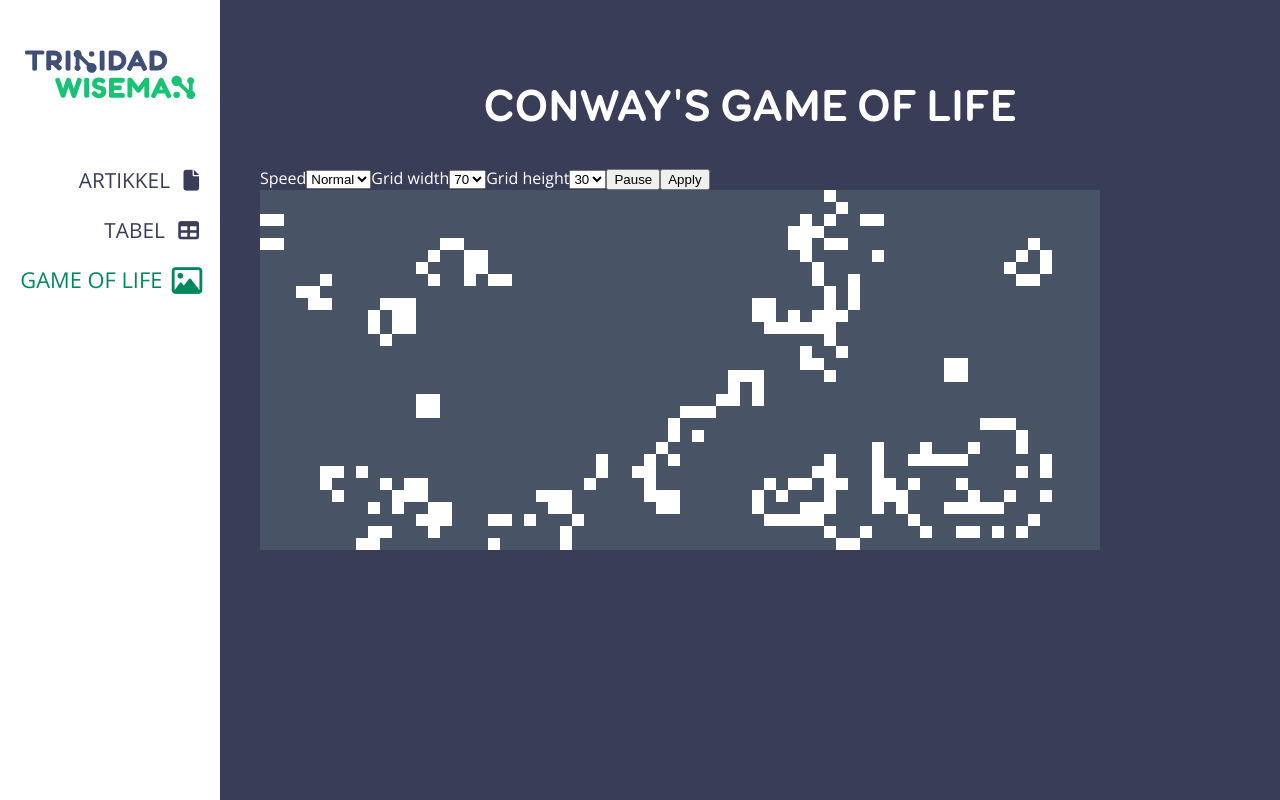
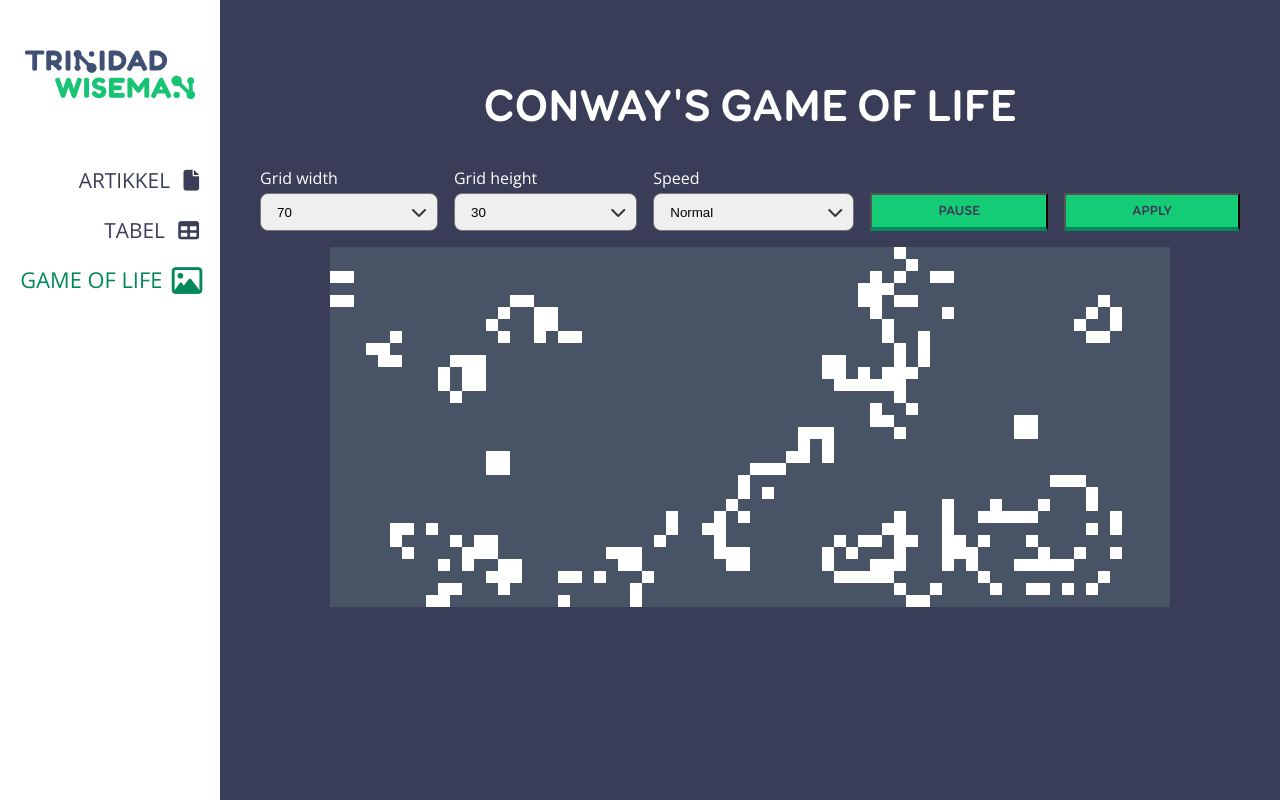
Before and after one commit to LLoomets/TWN-test-project, an Angular app: page /life in a window 1280 px wide. Built offline with nearby package versions, Linux system fonts and the light colour scheme.

Commit message:
style game controls

```diff
--- a/src/app/game-of-life/game-of-life.component.html
+++ b/src/app/game-of-life/game-of-life.component.html
@@ -2,26 +2,58 @@
   <div class="page-layout">
     <h1>Conway's Game of Life</h1>
     <div class="controls">
-            <label for="speedSelect">Speed</label>
-            <select name="speedSelect" id="speedSelect" [(ngModel)]="speed" (change)="changeSpeed()">
+      <div class="control-section">
+        <label>Grid width</label>
+        <div class="select-wrapper">
+          <select [(ngModel)]="tempGridCols">
+            <option *ngFor="let col of colOptions" [value]="col">
+              {{ col }}
+            </option>
+          </select>
+          <div class="icon-container">
+            <i class="fa-solid fa-chevron-down"></i>
+          </div>
+        </div>
+      </div>
+
+      <div class="control-section">
+        <label>Grid height</label>
+        <div class="select-wrapper">
+          <select [(ngModel)]="tempGridRows">
+            <option *ngFor="let row of rowOptions" [value]="row">
+              {{ row }}
+            </option>
+          </select>
+          <div class="icon-container">
+            <i class="fa-solid fa-chevron-down"></i>
+          </div>
+        </div>
+      </div>
+
+      <div class="control-section">
+        <label>Speed</label>
+        <div class="select-wrapper">
+          <select [(ngModel)]="speed" (change)="changeSpeed()">
             <option value="slow">Slow</option>
             <option value="normal">Normal</option>
             <option value="fast">Fast</option>
           </select>
-
-            <label>Grid width</label>
-            <select [(ngModel)]="tempGridCols">
-              <option *ngFor="let col of colOptions" [value]="col">{{ col }}</option>
-            </select>
-            <label>Grid height</label>
-            <select [(ngModel)]="tempGridRows">
-              <option *ngFor="let row of rowOptions" [value]="row">{{ row }}</option>
-            </select>
+          <div class="icon-container">
+            <i class="fa-solid fa-chevron-down"></i>
+          </div>
+        </div>
+      </div>
+      <div class="control-section control-button">
         <button (click)="togglePause()">
-              {{ paused ? 'Resume' : 'Pause' }}
+          {{ paused ? "Resume" : "Pause" }}
         </button>
+      </div>
+      <div class="control-section control-button">
         <button (click)="applyGridSize()">Apply</button>
       </div>
+    </div>
+    <div class="canvas-container">
       <canvas #gameboard></canvas>
     </div>
   </div>
+</div>
--- a/src/app/game-of-life/game-of-life.component.scss
+++ b/src/app/game-of-life/game-of-life.component.scss
@@ -1,3 +1,76 @@
 canvas {
-    background-color: transparent;
+  background-color: transparent;
+  max-width: var(--twn-maxWidth);
 }
+
+.canvas-container {
+  display: flex;
+  justify-content: center;
+  padding-top: 1rem;
+  overflow-x: auto;
+}
+
+.controls {
+  display: flex;
+  flex-wrap: wrap;
+  gap: 1rem;
+
+  .control-section {
+    display: flex;
+    flex-direction: column;
+    min-width: 120px;
+    flex-grow: 1;
+
+  }
+
+  label {
+    font-size: 1rem;
+    margin-bottom: 0.25rem;
+  }
+
+  select,
+  button {
+    height: 38px;
+    padding: 0 1rem;
+    cursor: pointer;
+    width: 100%;
+  }
+
+  .select-wrapper {
+    position: relative;
+    width: 100%;
+
+    select {
+      width: 100%;
+      padding-right: 2.5rem;
+      appearance: none;
+      border-radius: 0.5rem;
+    }
+
+    .icon-container {
+      position: absolute;
+      right: 0;
+      bottom: 0;
+      width: 38px;
+      height: 38px;
+      pointer-events: none;
+      color: #333;
+      display: flex;
+      justify-content: center;
+      align-items: center;
+    }
+  }
+
+  .control-section.control-button {
+    justify-content: flex-end;
+  }
+
+  button {
+    color: var(--twn-textColor);
+    background-color: var(--twn-highlightColor);
+    border-bottom: .25rem solid var(--twn-linkHoverColor);
+    text-transform: uppercase;
+    font-family: var(--twn-font);
+    font-weight: 700;
+  }
+}
```
Lines whose indentation alone changed are shown as unchanged.
